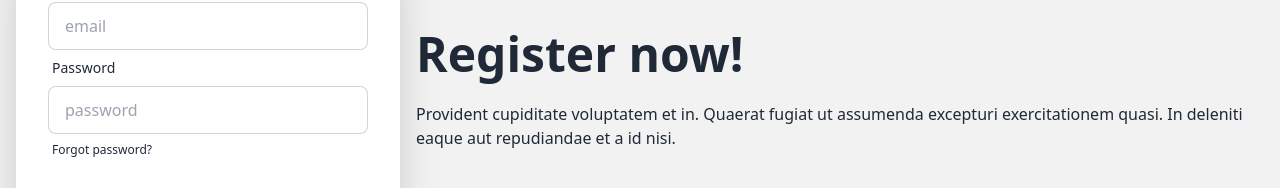
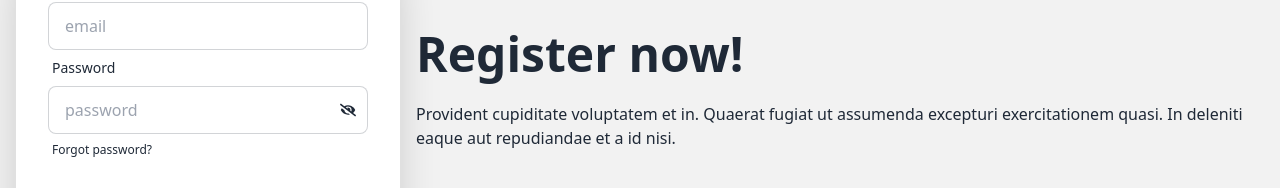
Before and after one commit to shuvajitmaitra/Module-50, a React (Vite) app: page /heroRegister in a window 1280 px wide. Shown: the part 402-590 px from the top of the page. Built offline with nearby package versions, Linux system fonts and the light colour scheme.

Commit message:
see password or not functionalities added

```diff
--- a/package.json
+++ b/package.json
@@ -13,6 +13,7 @@
     "firebase": "^10.4.0",
     "react": "^18.2.0",
     "react-dom": "^18.2.0",
+    "react-icons": "^4.11.0",
     "react-router-dom": "^6.16.0"
   },
   "devDependencies": {
--- a/src/components/HeroRegister/HeroRegister.jsx
+++ b/src/components/HeroRegister/HeroRegister.jsx
@@ -1,10 +1,12 @@
 import { createUserWithEmailAndPassword } from "firebase/auth";
 import auth from "../../firebase/firebase.init";
 import { useState } from "react";
+import { FaEye, FaEyeSlash } from "react-icons/fa";
 
 const HeroRegister = () => {
   const [success, setSuccess] = useState(false);
   const [registerError, setRegisterError] = useState(false);
+  const [showPass, setShowPass] = useState(false);
   const handleSubmitButton = (e) => {
     e.preventDefault();
 
@@ -17,6 +19,9 @@ const HeroRegister = () => {
 
     if (password.length < 6) {
       setRegisterError("password should be more than 6 character");
+      return;
+    } else if (!/[A-Z]/.test(password)) {
+      setRegisterError("Password should have at least one uppercase character");
       return;
     }
 
@@ -58,11 +63,17 @@ const HeroRegister = () => {
                   />
                 </div>
                 <div className="form-control">
-                  <label className="label">
+                  <label className="label relative ">
                     <span className="label-text">Password</span>
+                    <span
+                      className="absolute right-3 top-[52px]"
+                      onClick={() => setShowPass(!showPass)}
+                    >
+                      {showPass ? <FaEye /> : <FaEyeSlash />}
+                    </span>
                   </label>
                   <input
-                    type="password"
+                    type={showPass ? "text" : "password"}
                     placeholder="password"
                     name="password"
                     className="input input-bordered"
```
Also changed, not shown: 1 other file (tests, documents, lock files or other folders).
